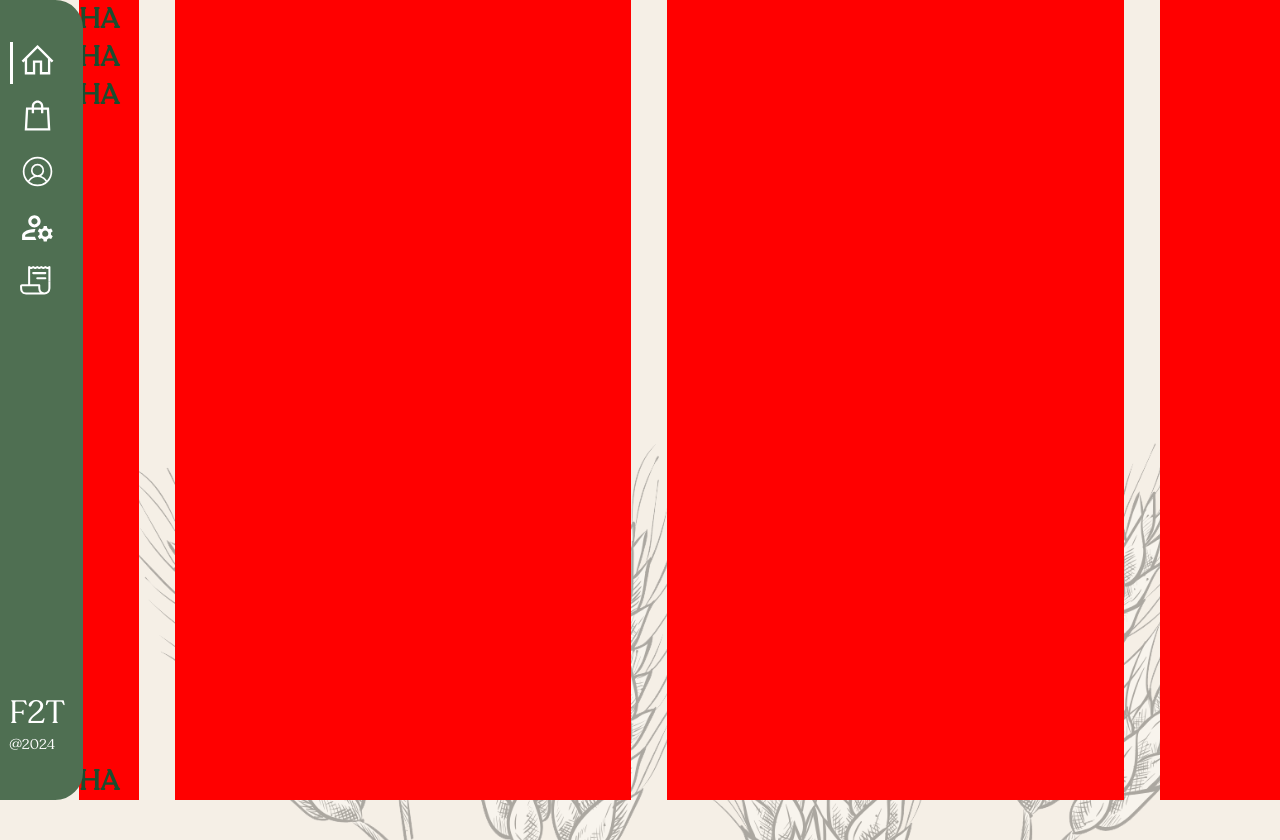
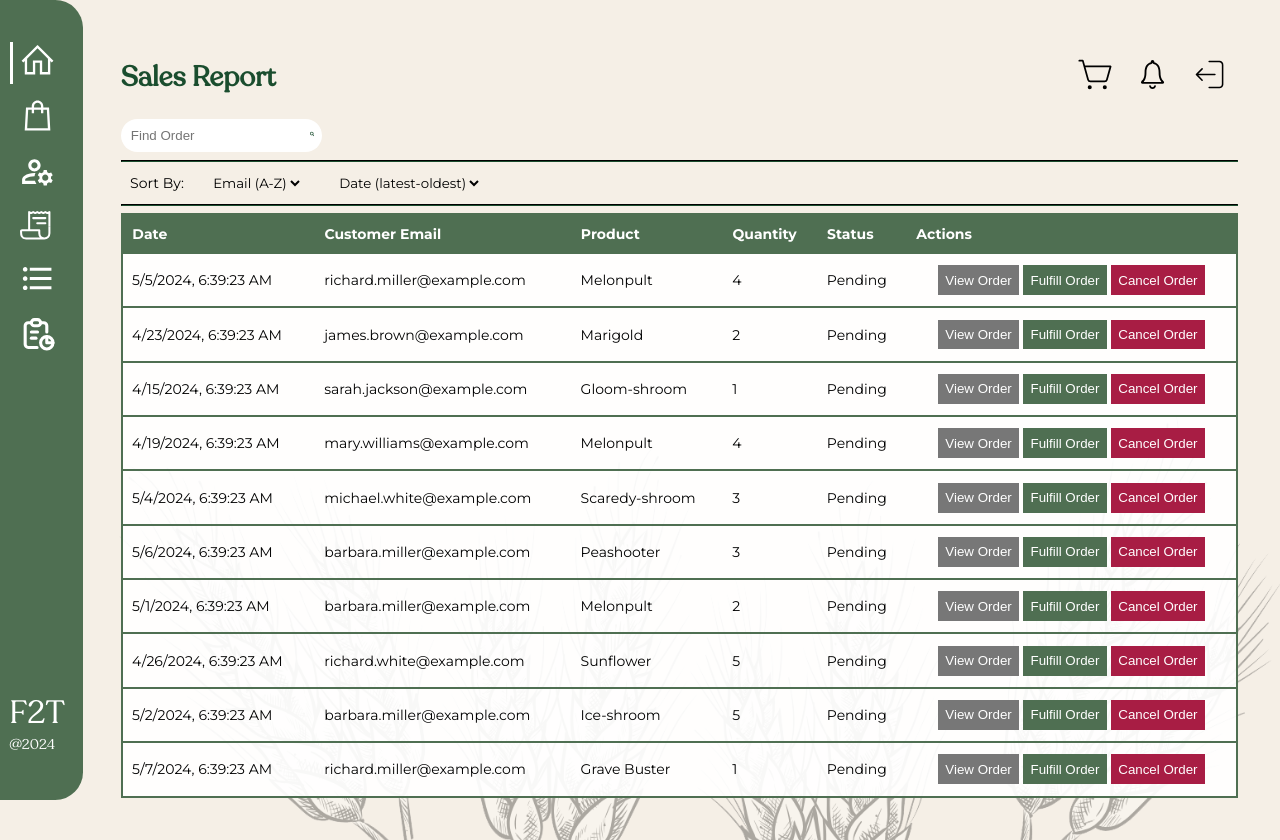
Before and after one commit to JomarMonrealUPLB/Farm-to-Table, a React (Create React App) app in the folder client/: page /sales-report in a window 1280 px wide. Before the commit the page ends 800 px from the top, so only its background shows below. Built offline with nearby package versions, Linux system fonts and the light colour scheme.

Commit message:
feat: Sales Report Added

```diff
--- a/client/src/App.js
+++ b/client/src/App.js
@@ -10,6 +10,8 @@ import AccountManagement from "./pages/AccountManagement";
 import background from "./assets/images/background.png"
 import Messenger from "./pages/Messenger";
 import OrderFulfillment from "./pages/OrderFulfillment";
+import ProductListingsPage from "./pages/ProductListingsPage";
+import SalesReport from "./pages/SalesReport";
 
 const App  =() =>{
   return (
@@ -26,6 +28,8 @@ const App  =() =>{
               <Route path="/shopping-page" element={<ShoppingPage/>} />
               <Route path="/account-management" element={<AccountManagement/>} />
               <Route path="/order-fulfillment" element={<OrderFulfillment/>} />
+              <Route path="/product-listings" element={<ProductListingsPage/>} />
+              <Route path="/sales-report" element={<SalesReport/>} />
               <Route path="*" element={<Messenger/>} />
           </Routes>
           <img className="page_background_decor" src={background}/>
--- /dev/null
+++ b/client/src/pages/SalesReport.js
@@ -0,0 +1,106 @@
+import React, { useEffect, useState } from 'react'
+import SearchBox from '../components/SearchBox'
+import DropDown1 from '../components/DropDown1'
+import {orders} from "../assets/dummy_data/orders"
+import DataTable from '../components/DataTable'
+import Header from '../components/Header'
+import { sortBy } from '../utils/sortBy'
+import findEntries  from '../utils/findEntries'
+import { products } from '../assets/dummy_data/products'
+import { translateStatus } from '../utils/translateStatus'
+
+const SalesReport = () => {
+    const [orderList, setOrderList] = useState(orders)
+    const [originalSerializedOrderList, setOriginalSerializedOrderList] = useState([])
+    const [serializedOrderList, setSerializedOrderList] = useState([])
+
+    const dropDownOptionsDate = [
+        {name: "Date (latest-oldest)", value: "latest-oldest"},
+        {name: "Date (oldest-latest)", value: "oldest-latest"}
+    ]
+
+    const dropDownOptionsEmail = [
+        {name: "Email (A-Z)", value: "A-Z"},
+        {name: "Email (Z-A)", value: "Z-A"}
+    ]
+
+    const heads = [
+        {label: "Date"},
+        {label: "Customer Email"},
+        {label: "Product"},
+        {label: "Quantity"},
+        {label: "Status"},
+        {label: "Actions"}
+    ]
+
+    useEffect(() => {
+        const serializedData = []
+        orderList.forEach(order => {
+            if(order.status !== 1) return
+
+            serializedData.push(
+                {
+                    id: order.id,
+                    date: new Date(order.date).toLocaleString(),
+                    email: order.email,
+                    product: products.find(product => product.id === order.productID).name,
+                    quantity: order.quantity,
+                    status: translateStatus( order.status),
+                    actions: [
+                        {
+                            label:"View Order",
+                            buttonStyle: {backgroundColor : "#777777", hoverColor: "#444444"} ,
+                            callback: ()=>{}
+                        },
+                        {
+                            label:"Fulfill Order",
+                            buttonStyle: {backgroundColor : "var(--primary-green)", hoverColor: "var(--primary-green-hover)"} ,
+                            callback: ()=>{}
+                        },
+                        {
+                            label:"Cancel Order",
+                            buttonStyle: {backgroundColor : "var(--secondary-red)", hoverColor: "var(--secondary-red-hover)"} ,
+                            callback: ()=>{}
+                        },
+                    ]
+                }
+            )
+
+        })
+        setOriginalSerializedOrderList(sortBy(serializedData,"lastName",true))
+        setSerializedOrderList(sortBy(serializedData,"lastName",true))
+    }, []);
+
+
+
+    const sortData = (dropDownValue, key) => {
+        if(dropDownValue === "A-Z" || dropDownValue == "oldest-latest"){
+            setSerializedOrderList(sortBy(originalSerializedOrderList,key,true))
+        } else{
+            setSerializedOrderList(sortBy(originalSerializedOrderList,key,false))
+        }
+    }
+
+
+    return (
+    <div className='account_management page'>
+        <Header headerTitle={"Sales Report"}/>
+        <SearchBox placeholder="Find Order" onChange={e=>setSerializedOrderList(findEntries(originalSerializedOrderList,e.target.value))}/>
+
+        <hr/>
+        <div className='account_management_dropdowns' style={{display: "flex", alignItems: "center"}}>
+            <span style={{padding: "5px 1ch"}}>Sort By: </span>
+            <DropDown1 name="alphabetical_dropdown" options={dropDownOptionsEmail} onChange={(e)=>{sortData(e.target.value, "email")}}/>
+            <DropDown1 name="alphabetical_dropdown" options={dropDownOptionsDate} onChange={(e)=>{sortData(e.target.value, "date")}}/>
+        </div>
+        <hr/>
+
+        <DataTable data={serializedOrderList} heads={heads}/>
+
+    </div>
+    )
+
+
+}
+
+export default SalesReport
```
Also changed, not shown: client/src/components/NavBar.js (+7 -2 lines).
